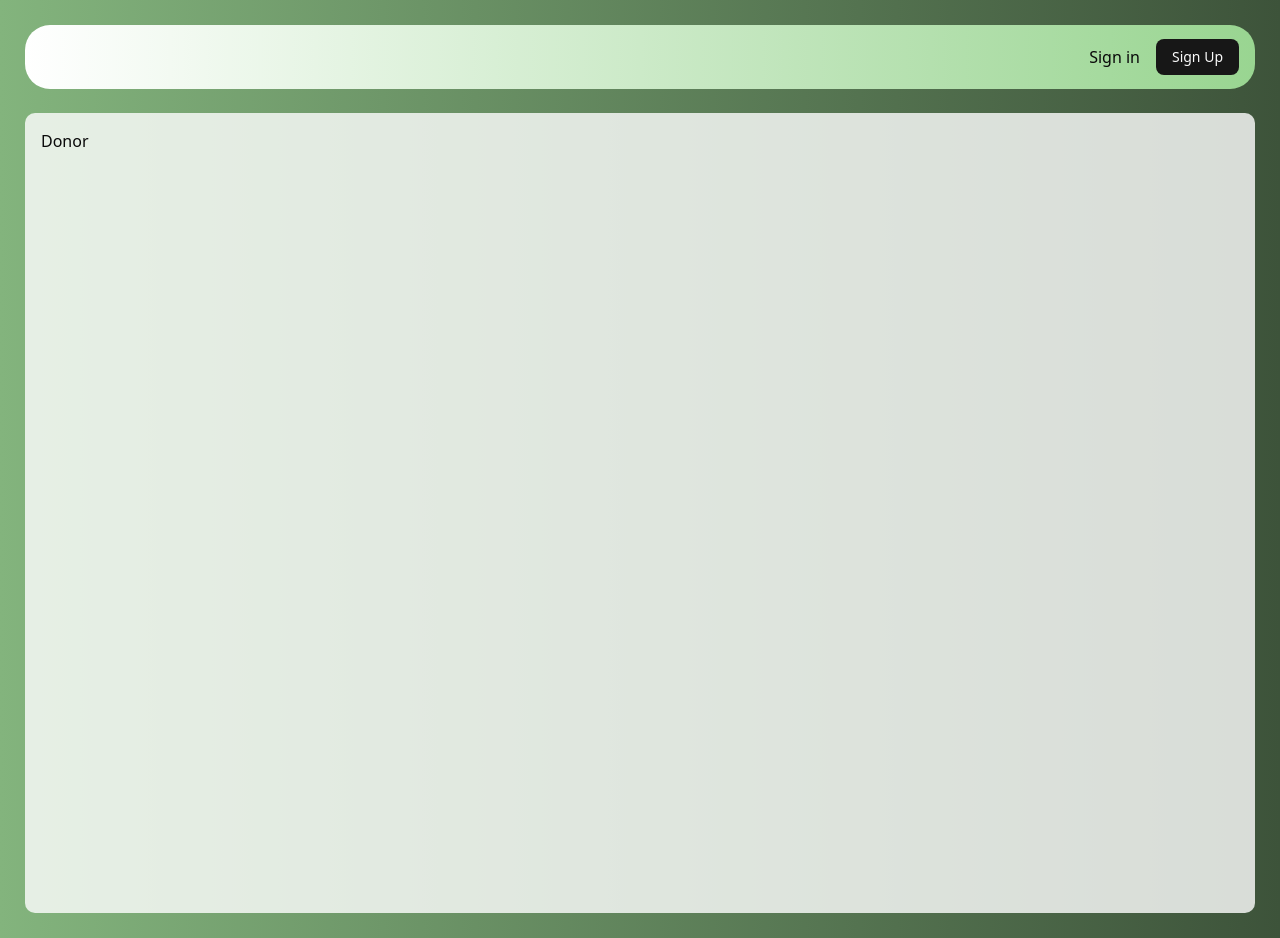
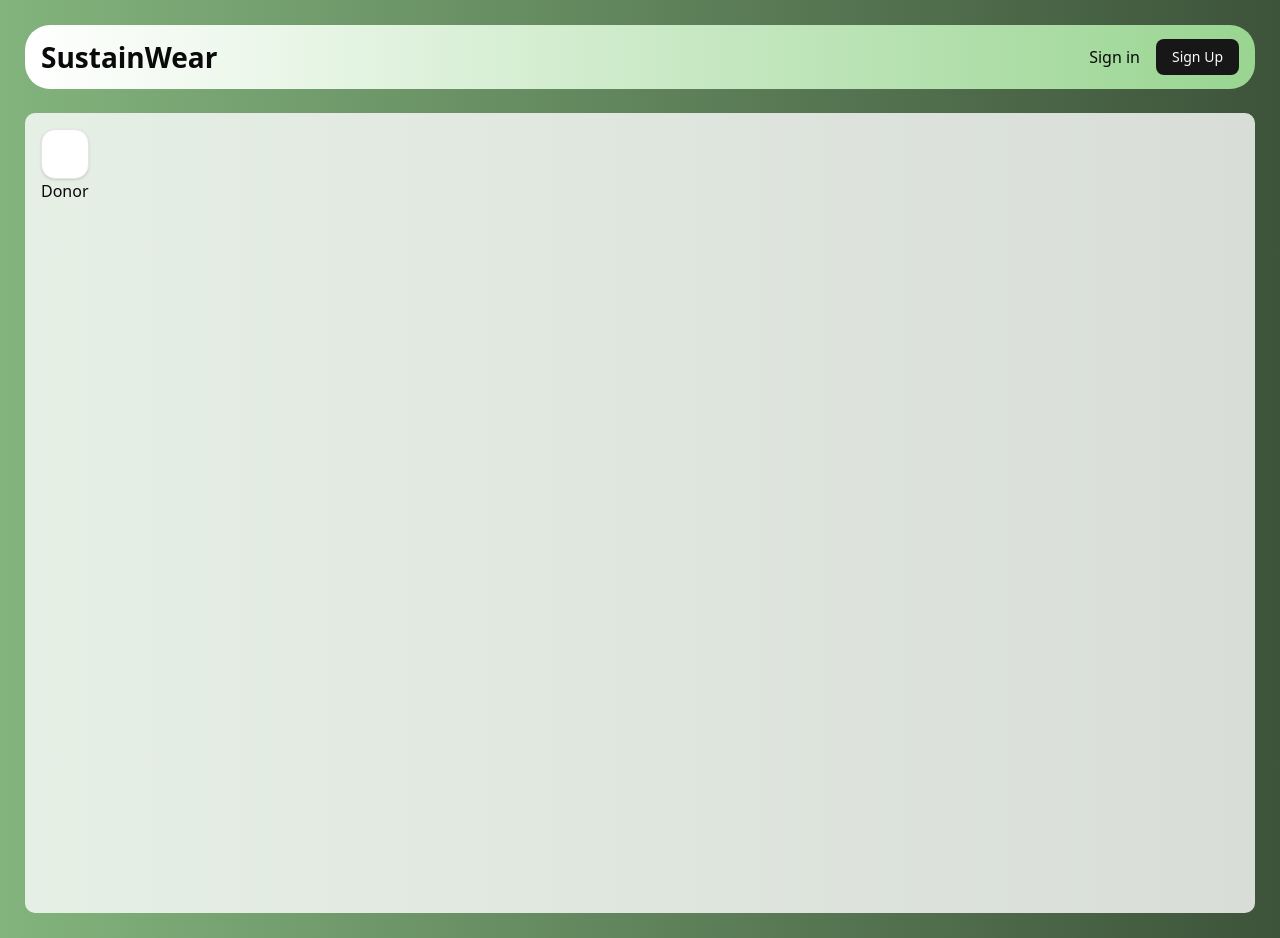
Before and after one commit to Tammam-Al-Bahri/sustain-wear, a Next.js app: page /Donor in a window 1280 px wide. Built offline with nearby package versions, Linux system fonts and the light colour scheme; no server answers.

Commit message:
added a card component for use and quickly added "SustainWear to the header"

```diff
--- a/app/Donor/page.tsx
+++ b/app/Donor/page.tsx
@@ -1,7 +1,10 @@
+import { Card } from "@/components/ui/card"
 
 export default function Donor() {
   return (
     <div>
+
+      <Card />
       <h2>Donor</h2>
     </div>
   );
--- a/app/globals.css
+++ b/app/globals.css
@@ -140,3 +140,9 @@
   stroke-width: 4px;
 
 }
+header p {
+  margin-right:auto;
+  font-size: 28px;
+  font-weight: bold;
+  font-weight: 900;
+}
--- a/app/layout.tsx
+++ b/app/layout.tsx
@@ -4,6 +4,7 @@
 import "./globals.css";
 import { Button } from "@/components/ui/button";
 import Header from "@/components/Header";
+
 
 const geistSans = Geist({
     variable: "--font-geist-sans",
--- a/components/Header.tsx
+++ b/components/Header.tsx
@@ -8,6 +8,7 @@
     const user = await checkUser();
     return (
         <header className="flex justify-end items-center p-4 gap-4 h-16">
+            <p>SustainWear</p>
             <SignedOut>
                 <SignInButton />
                 <SignUpButton>
--- /dev/null
+++ b/components/ui/card.tsx
@@ -0,0 +1,92 @@
+import * as React from "react"
+
+import { cn } from "@/lib/utils"
+
+function Card({ className, ...props }: React.ComponentProps<"div">) {
+  return (
+    <div
+      data-slot="card"
+      className={cn(
+        "bg-card text-card-foreground flex flex-col gap-6 rounded-xl border py-6 shadow-sm",
+        className
+      )}
+      {...props}
+    />
+  )
+}
+
+function CardHeader({ className, ...props }: React.ComponentProps<"div">) {
+  return (
+    <div
+      data-slot="card-header"
+      className={cn(
+        "@container/card-header grid auto-rows-min grid-rows-[auto_auto] items-start gap-2 px-6 has-data-[slot=card-action]:grid-cols-[1fr_auto] [.border-b]:pb-6",
+        className
+      )}
+      {...props}
+    />
+  )
+}
+
+function CardTitle({ className, ...props }: React.ComponentProps<"div">) {
+  return (
+    <div
+      data-slot="card-title"
+      className={cn("leading-none font-semibold", className)}
+      {...props}
+    />
+  )
+}
+
+function CardDescription({ className, ...props }: React.ComponentProps<"div">) {
+  return (
+    <div
+      data-slot="card-description"
+      className={cn("text-muted-foreground text-sm", className)}
+      {...props}
+    />
+  )
+}
+
+function CardAction({ className, ...props }: React.ComponentProps<"div">) {
+  return (
+    <div
+      data-slot="card-action"
+      className={cn(
+        "col-start-2 row-span-2 row-start-1 self-start justify-self-end",
+        className
+      )}
+      {...props}
+    />
+  )
+}
+
+function CardContent({ className, ...props }: React.ComponentProps<"div">) {
+  return (
+    <div
+      data-slot="card-content"
+      className={cn("px-6", className)}
+      {...props}
+    />
+  )
+}
+
+function CardFooter({ className, ...props }: React.ComponentProps<"div">) {
+  return (
+    <div
+      data-slot="card-footer"
+      className={cn("flex items-center px-6 [.border-t]:pt-6", className)}
+      {...props}
+    />
+  )
+}
+
+export {
+  Card,
+  CardHeader,
+  CardFooter,
+  CardTitle,
+  CardAction,
+  CardDescription,
+  CardContent,
+}
--- a/package.json
+++ b/package.json
@@ -11,9 +11,11 @@
   "dependencies": {
     "@clerk/nextjs": "^6.33.7",
     "@prisma/client": "^6.17.1",
-    "@radix-ui/react-slot": "^1.2.3",
+    "@radix-ui/react-slot": "^1.2.4",
+    "chart.js": "^4.5.1",
     "class-variance-authority": "^0.7.1",
     "clsx": "^2.1.1",
+    "embla-carousel-react": "^8.6.0",
     "lucide-react": "^0.545.0",
     "next": "15.5.5",
     "react": "19.1.0",
```
Also changed, not shown: 1 other file (tests, documents, lock files or other folders).
